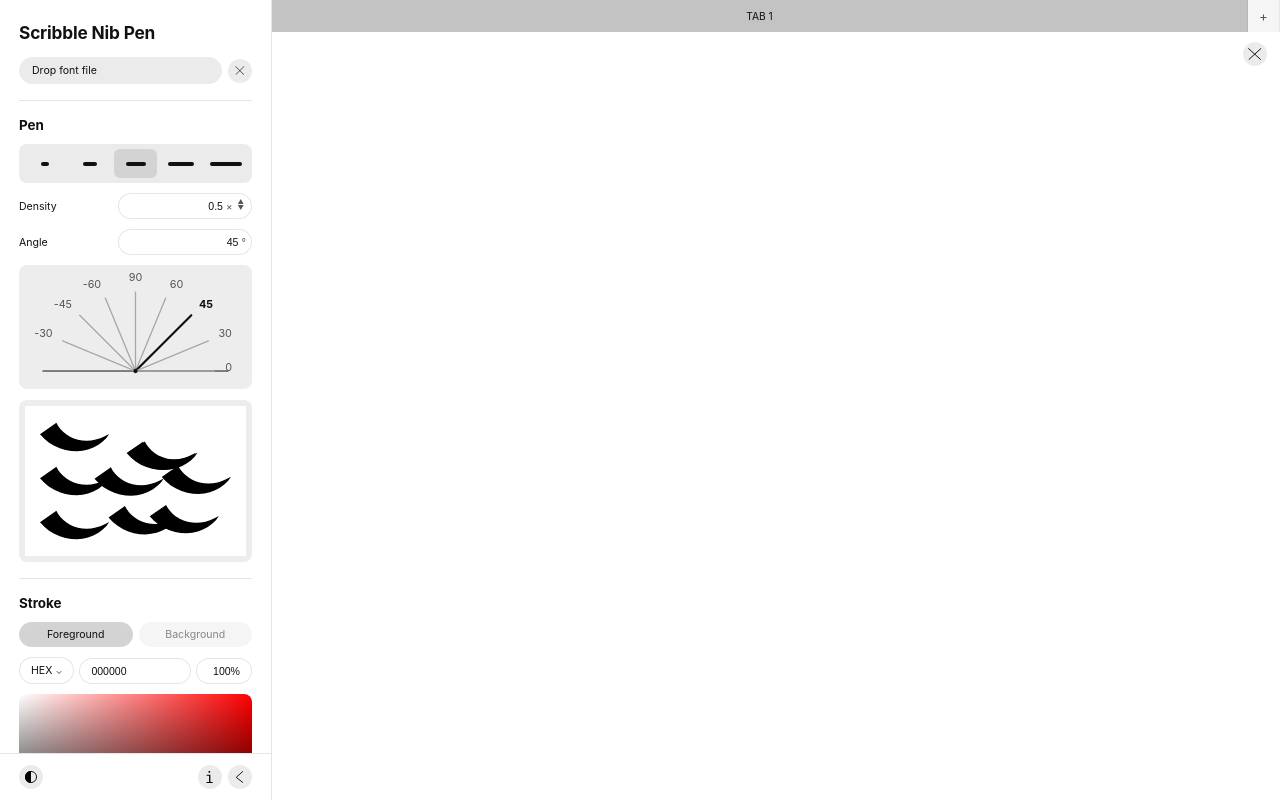
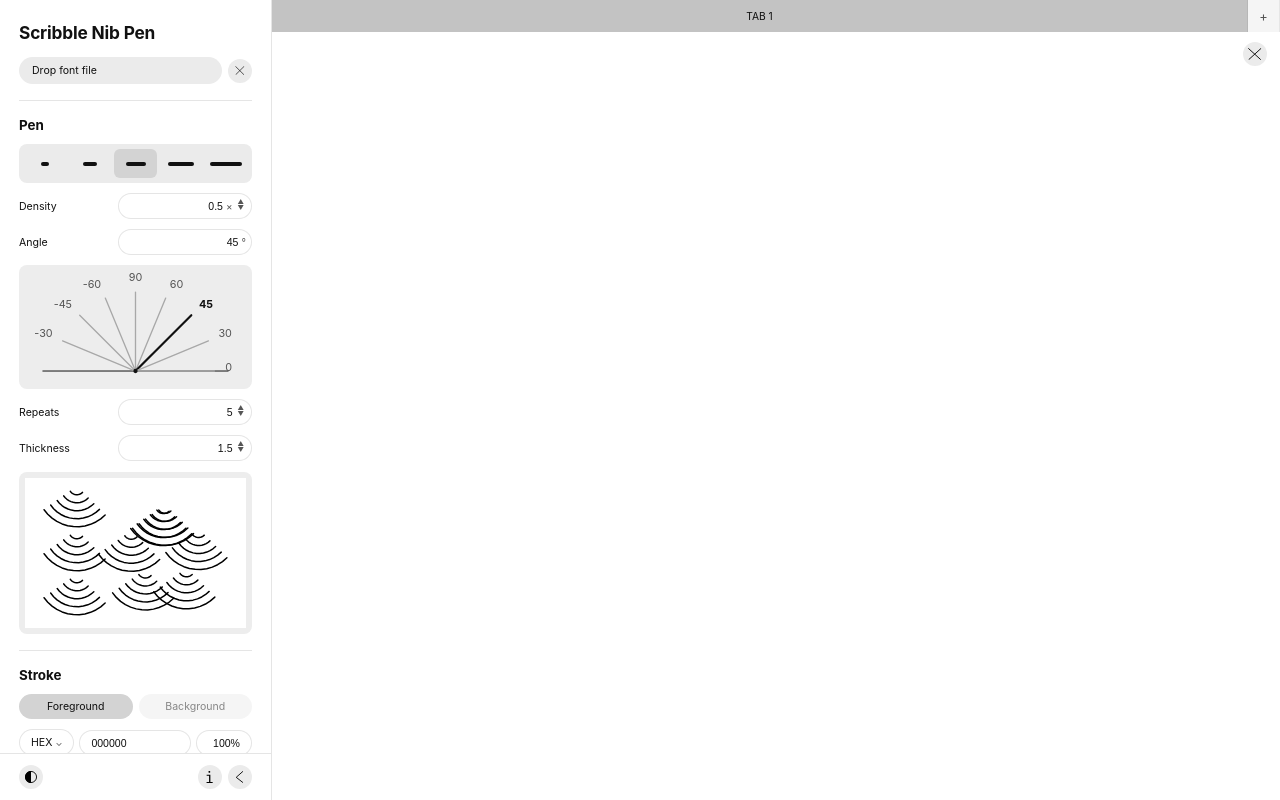
Before and after one commit to chaeahn38/scribble, a plain HTML site: page index.html in a window 1280 px wide. Drawn offline with Linux system fonts and the light colour scheme.

Commit message:
Make the arc-fan pen monoline, with Repeats/Thickness controls
The crescent mark tapered from a sharp point to a wide base, which read
as one-sided thick/thin rather than a clean arc. Replaced it with a
nested fan of true constant-width (monoline) arcs sharing one pivot,
closer to the reference photo's layered half-arc texture.

- sampleArcPoints/forEachFanArc replace buildCrescentPolygon: each stamp
  is now N concentric arcs of even width, not one tapered filled shape.
- Added two new Pen-section controls below Angle: Repeats (how many
  nested arcs per stamp, 1-12) and Thickness (constant stroke width,
  0.5-6px) — both steppers, matching Density's existing pattern.
- Removed the Weight input (Stroke section): it drove the old crescent's
  taper amount, which no longer exists now that thickness is constant
  and separately controlled from the Pen section.

Co-Authored-By: Claude Sonnet 5 <noreply@anthropic.com>

```diff
--- a/index.html
+++ b/index.html
@@ -97,6 +97,28 @@
               ></svg>
             </div>
 
+            <div class="control-row">
+              <label for="repeatsInput">Repeats</label>
+              <div class="pill stepper">
+                <input type="number" id="repeatsInput" min="1" max="12" step="1" value="5" inputmode="numeric" />
+                <div class="stepper-arrows">
+                  <button type="button" class="stepper-up" id="repeatsUpBtn" aria-label="Increase repeats">▲</button>
+                  <button type="button" class="stepper-down" id="repeatsDownBtn" aria-label="Decrease repeats">▼</button>
+                </div>
+              </div>
+            </div>
+
+            <div class="control-row">
+              <label for="thicknessInput">Thickness</label>
+              <div class="pill stepper">
+                <input type="number" id="thicknessInput" min="0.5" max="6" step="0.5" value="1.5" inputmode="decimal" />
+                <div class="stepper-arrows">
+                  <button type="button" class="stepper-up" id="thicknessUpBtn" aria-label="Increase thickness">▲</button>
+                  <button type="button" class="stepper-down" id="thicknessDownBtn" aria-label="Decrease thickness">▼</button>
+                </div>
+              </div>
+            </div>
+
             <div class="preview-box">
               <canvas id="previewCanvas" width="264" height="150"></canvas>
             </div>
@@ -158,20 +180,6 @@
             <div class="track-slider alpha-slider" id="alphaSlider">
               <div class="alpha-slider-fill" id="alphaSliderFill"></div>
               <div class="track-thumb" id="alphaThumb"></div>
-            </div>
-
-            <div class="control-row">
-              <label for="weightInput">Weight</label>
-              <input
-                type="number"
-                class="pill number-input"
-                id="weightInput"
-                min="1"
-                max="5"
-                step="1"
-                value="1"
-                inputmode="numeric"
-              />
             </div>
 
             <div class="control-row">
--- a/script.js
+++ b/script.js
@@ -638,14 +638,15 @@ let lastX = 0;
 let lastY = 0;
 let totalDistance = 0;
 
-let lineWidth = 1;
-// Repurposed from the old oscillating-arm length into the base size (radius) of each stamped
-// crescent mark — kept under the same name/pen-preset wiring since the 5 "Pen" thickness
+// Repurposed from the old oscillating-arm length into the base size (outer radius) of each
+// stamped arc-fan — kept under the same name/pen-preset wiring since the 5 "Pen" thickness
 // buttons already set this via the same data-arm attribute.
 let armLength = 40;
 let speed = 0.5;
 let baseAngle = 45;
 let widthProfile = 0; // 0 (uniform) .. 1 (full taper to a point by the stroke's end)
+let arcRepeats = 5; // how many concentric monoline arcs are nested in each stamp
+let arcThickness = 1.5; // stroke width of each individual arc (constant — "monoline")
 
 // Canvas paper/ink color defaults follow the effective dark/light mode — black paper with
 // white ink in dark mode, white paper with black ink in light mode (matches the app chrome,
@@ -706,11 +707,12 @@ prefersDarkQuery.addEventListener("change", () => {
 
 function currentPenSettings() {
   return {
-    lineWidth,
     armLength,
     speed,
     baseAngle,
     widthProfile,
+    arcRepeats,
+    arcThickness,
     color: currentColor,
   };
 }
@@ -904,41 +906,34 @@ function verticesToStrokePoints(vertices) {
   return points;
 }
 
-// Mirrors drawStrokeToContext's pen-tip geometry without actually drawing, so the caller can
-// find out where a stroke really ends up (arm offset included) before committing it to canvas.
 // ----------------------------------------------------------------------------
-// Crescent stamp pen — repeats one tapered claw/crescent mark along the drawn
-// path, at a fixed angle, the way a row of overlapping brush "flicks" would.
-// Replaced the old oscillating-servo-arm Zig/Arc/Solid/Invert system entirely.
+// Arc-fan stamp pen — repeats a small fan of concentric monoline (constant-width)
+// half-arcs along the drawn path, at a fixed angle, the way a row of overlapping
+// brush flicks would. Replaced the old oscillating-servo-arm Zig/Arc/Solid/Invert
+// system entirely.
 // ----------------------------------------------------------------------------
 
-const CRESCENT_ARC_SPAN = (100 * Math.PI) / 180;
-
-// One crescent: a circular spine of `baseRadius`, swept through `archSpan` starting at the
-// pivot (cx,cy) and rotated by `rotation`. Width starts at 0 at the pivot end (a sharp point)
-// and grows to `maxWidth` at the far end (t^0.8 easing — widens quickly, like a flicked brush),
-// built as two concentric arcs (outer = baseRadius + width/2, inner = baseRadius - width/2)
-// joined into one closed polygon.
-function buildCrescentPolygon(cx, cy, rotation, baseRadius, maxWidth, archSpan = CRESCENT_ARC_SPAN, segments = 14) {
-  const cos = Math.cos(rotation);
-  const sin = Math.sin(rotation);
-  const outer = [];
-  const inner = [];
-
+const ARC_SPAN = (100 * Math.PI) / 180;
+
+// Samples one circular arc of `radius`, swept through `archSpan` starting at the pivot
+// (cx,cy) and rotated by `rotation`, into a short polyline — used for both drawing (canvas
+// moveTo/lineTo, SVG "M...L...") and bounding-box math, so all three stay in exact agreement.
+function sampleArcPoints(cx, cy, rotation, radius, archSpan = ARC_SPAN, segments = 12) {
+  const points = [];
   for (let i = 0; i <= segments; i++) {
-    const t = i / segments;
-    const theta = t * archSpan;
-    const width = maxWidth * Math.pow(t, 0.8);
-    const rOuter = baseRadius + width / 2;
-    const rInner = Math.max(0, baseRadius - width / 2);
-    const cosT = Math.cos(theta);
-    const sinT = Math.sin(theta);
-    outer.push({ x: cx + (cosT * rOuter * cos - sinT * rOuter * sin), y: cy + (cosT * rOuter * sin + sinT * rOuter * cos) });
-    inner.push({ x: cx + (cosT * rInner * cos - sinT * rInner * sin), y: cy + (cosT * rInner * sin + sinT * rInner * cos) });
-  }
-
-  inner.reverse();
-  return outer.concat(inner);
+    const theta = rotation + (i / segments) * archSpan;
+    points.push({ x: cx + Math.cos(theta) * radius, y: cy + Math.sin(theta) * radius });
+  }
+  return points;
+}
+
+// One stamp = `repeats` concentric arcs sharing the same pivot and angular span, radii evenly
+// spaced from baseRadius/repeats out to baseRadius — the nested-fan texture from the reference
+// photo. Calls back once per arc with its sampled points.
+function forEachFanArc(cx, cy, rotation, baseRadius, repeats, callback) {
+  for (let i = 1; i <= repeats; i++) {
+    callback(sampleArcPoints(cx, cy, rotation, (baseRadius * i) / repeats));
+  }
 }
 
 // Walks a stroke's recorded path at a constant arc-length spacing (density-controlled — higher
@@ -975,10 +970,8 @@ function walkCrescentStamps(stroke, callback) {
   });
 }
 
-function crescentMaxWidth(settings, radius) {
-  return radius * (0.35 + settings.lineWidth * 0.15);
-}
-
+// Mirrors drawStrokeToContext's geometry without actually drawing, so the caller can find out
+// where a stroke really ends up before committing it to canvas (used to auto-center the preview).
 function computeStrokePenBounds(stroke) {
   const settings = stroke.settings;
   const rotation = (settings.baseAngle * Math.PI) / 180;
@@ -988,12 +981,13 @@ function computeStrokePenBounds(stroke) {
   let maxY = -Infinity;
 
   walkCrescentStamps(stroke, (cx, cy, r) => {
-    const poly = buildCrescentPolygon(cx, cy, rotation, r, crescentMaxWidth(settings, r));
-    poly.forEach((p) => {
-      if (p.x < minX) minX = p.x;
-      if (p.x > maxX) maxX = p.x;
-      if (p.y < minY) minY = p.y;
-      if (p.y > maxY) maxY = p.y;
+    forEachFanArc(cx, cy, rotation, r, settings.arcRepeats, (points) => {
+      points.forEach((p) => {
+        if (p.x < minX) minX = p.x;
+        if (p.x > maxX) maxX = p.x;
+        if (p.y < minY) minY = p.y;
+        if (p.y > maxY) maxY = p.y;
+      });
     });
   });
 
@@ -1274,18 +1268,11 @@ document.addEventListener("click", (event) => {
 updateColorFromHsva();
 
 // ============================================================================
-// Weight / Width Profile
-// ============================================================================
-
-const weightInput = document.getElementById("weightInput");
+// Width Profile
+// ============================================================================
+
 const widthProfileInput = document.getElementById("widthProfileInput");
 const widthProfilePreview = document.getElementById("widthProfilePreview");
-
-weightInput?.addEventListener("input", () => {
-  const parsed = parseInt(weightInput.value, 10);
-  lineWidth = isFinite(parsed) ? Math.max(1, Math.min(5, parsed)) : lineWidth;
-  renderPreview();
-});
 
 function updateWidthProfilePreview() {
   if (!widthProfilePreview) return;
@@ -1466,6 +1453,44 @@ if (anglePickerSvg) {
 
   setBaseAngle(baseAngle);
 }
+
+// ============================================================================
+// Repeats (arcs per stamp) / Thickness (monoline stroke width)
+// ============================================================================
+
+const repeatsInput = document.getElementById("repeatsInput");
+const repeatsUpBtn = document.getElementById("repeatsUpBtn");
+const repeatsDownBtn = document.getElementById("repeatsDownBtn");
+
+function setRepeats(next) {
+  arcRepeats = Math.round(Math.max(1, Math.min(12, next)));
+  if (repeatsInput) repeatsInput.value = arcRepeats;
+  renderPreview();
+}
+
+repeatsInput?.addEventListener("change", () => {
+  const parsed = parseInt(repeatsInput.value, 10);
+  if (isFinite(parsed)) setRepeats(parsed);
+});
+repeatsUpBtn?.addEventListener("click", () => setRepeats(arcRepeats + 1));
+repeatsDownBtn?.addEventListener("click", () => setRepeats(arcRepeats - 1));
+
+const thicknessInput = document.getElementById("thicknessInput");
+const thicknessUpBtn = document.getElementById("thicknessUpBtn");
+const thicknessDownBtn = document.getElementById("thicknessDownBtn");
+
+function setThickness(next) {
+  arcThickness = Math.round(Math.max(0.5, Math.min(6, next)) * 10) / 10;
+  if (thicknessInput) thicknessInput.value = arcThickness;
+  renderPreview();
+}
+
+thicknessInput?.addEventListener("change", () => {
+  const parsed = parseFloat(thicknessInput.value);
+  if (isFinite(parsed)) setThickness(parsed);
+});
+thicknessUpBtn?.addEventListener("click", () => setThickness(arcThickness + 0.5));
+thicknessDownBtn?.addEventListener("click", () => setThickness(arcThickness - 0.5));
 
 // ============================================================================
 // Sidebar footer: info modal, collapse
@@ -1640,24 +1665,29 @@ function computeStrokeLength(points) {
 }
 
 
+function strokeFanArc(targetCtx, points) {
+  targetCtx.beginPath();
+  targetCtx.moveTo(points[0].x, points[0].y);
+  for (let i = 1; i < points.length; i++) targetCtx.lineTo(points[i].x, points[i].y);
+  targetCtx.stroke();
+}
+
 // Draws one stored stroke (freehand or font-derived) onto a canvas context as a row of
-// overlapping crescent stamps. Shared by the main canvas redraw, PNG export, and JPG export.
+// overlapping arc-fan stamps. Shared by the main canvas redraw, PNG export, and JPG export.
 function drawStrokeToContext(targetCtx, stroke) {
   const settings = stroke.settings;
   const rotation = (settings.baseAngle * Math.PI) / 180;
-  targetCtx.fillStyle = settings.color;
+  targetCtx.strokeStyle = settings.color;
+  targetCtx.lineWidth = settings.arcThickness;
+  targetCtx.lineCap = "round";
+  targetCtx.lineJoin = "round";
 
   walkCrescentStamps(stroke, (cx, cy, r) => {
-    const poly = buildCrescentPolygon(cx, cy, rotation, r, crescentMaxWidth(settings, r));
-    targetCtx.beginPath();
-    targetCtx.moveTo(poly[0].x, poly[0].y);
-    for (let i = 1; i < poly.length; i++) targetCtx.lineTo(poly[i].x, poly[i].y);
-    targetCtx.closePath();
-    targetCtx.fill();
-  });
-}
-
-// Live in-progress stroke (during mousemove): stamps crescents as the pointer moves, at the
+    forEachFanArc(cx, cy, rotation, r, settings.arcRepeats, (points) => strokeFanArc(targetCtx, points));
+  });
+}
+
+// Live in-progress stroke (during mousemove): stamps the arc fan as the pointer moves, at the
 // stroke's starting (untapered) size — the Width Profile taper needs the stroke's full length,
 // which isn't known until the pointer is released, same reasoning the old renderer used.
 let nextStampDistance = 0;
@@ -1666,7 +1696,6 @@ function drawLiveSegment(x1, y1, x2, y2) {
   const settings = currentPenSettings();
   const rotation = (settings.baseAngle * Math.PI) / 180;
   const baseRadius = settings.armLength;
-  const maxWidth = crescentMaxWidth(settings, baseRadius);
   const spacing = Math.max(4, baseRadius * 0.55) / settings.speed;
 
   const segLength = Math.hypot(x2 - x1, y2 - y1);
@@ -1674,18 +1703,16 @@ function drawLiveSegment(x1, y1, x2, y2) {
   const ux = (x2 - x1) / segLength;
   const uy = (y2 - y1) / segLength;
 
-  ctx.fillStyle = settings.color;
+  ctx.strokeStyle = settings.color;
+  ctx.lineWidth = settings.arcThickness;
+  ctx.lineCap = "round";
+  ctx.lineJoin = "round";
 
   while (nextStampDistance <= totalDistance + segLength) {
     const distIntoSeg = nextStampDistance - totalDistance;
     const sx = x1 + ux * distIntoSeg;
     const sy = y1 + uy * distIntoSeg;
-    const poly = buildCrescentPolygon(sx, sy, rotation, baseRadius, maxWidth);
-    ctx.beginPath();
-    ctx.moveTo(poly[0].x, poly[0].y);
-    for (let i = 1; i < poly.length; i++) ctx.lineTo(poly[i].x, poly[i].y);
-    ctx.closePath();
-    ctx.fill();
+    forEachFanArc(sx, sy, rotation, baseRadius, settings.arcRepeats, (points) => strokeFanArc(ctx, points));
     nextStampDistance += spacing;
   }
 
@@ -1961,9 +1988,12 @@ function buildSvgPathsForStroke(stroke) {
   const paths = [];
 
   walkCrescentStamps(stroke, (cx, cy, r) => {
-    const poly = buildCrescentPolygon(cx, cy, rotation, r, crescentMaxWidth(settings, r));
-    const d = `M ${poly.map((p) => `${p.x} ${p.y}`).join(" L ")} Z`;
-    paths.push(`<path d="${d}" fill="${settings.color}" stroke="none" />`);
+    forEachFanArc(cx, cy, rotation, r, settings.arcRepeats, (points) => {
+      const d = `M ${points.map((p) => `${p.x} ${p.y}`).join(" L ")}`;
+      paths.push(
+        `<path d="${d}" fill="none" stroke="${settings.color}" stroke-width="${settings.arcThickness}" stroke-linecap="round" stroke-linejoin="round" />`,
+      );
+    });
   });
 
   return paths;
```
